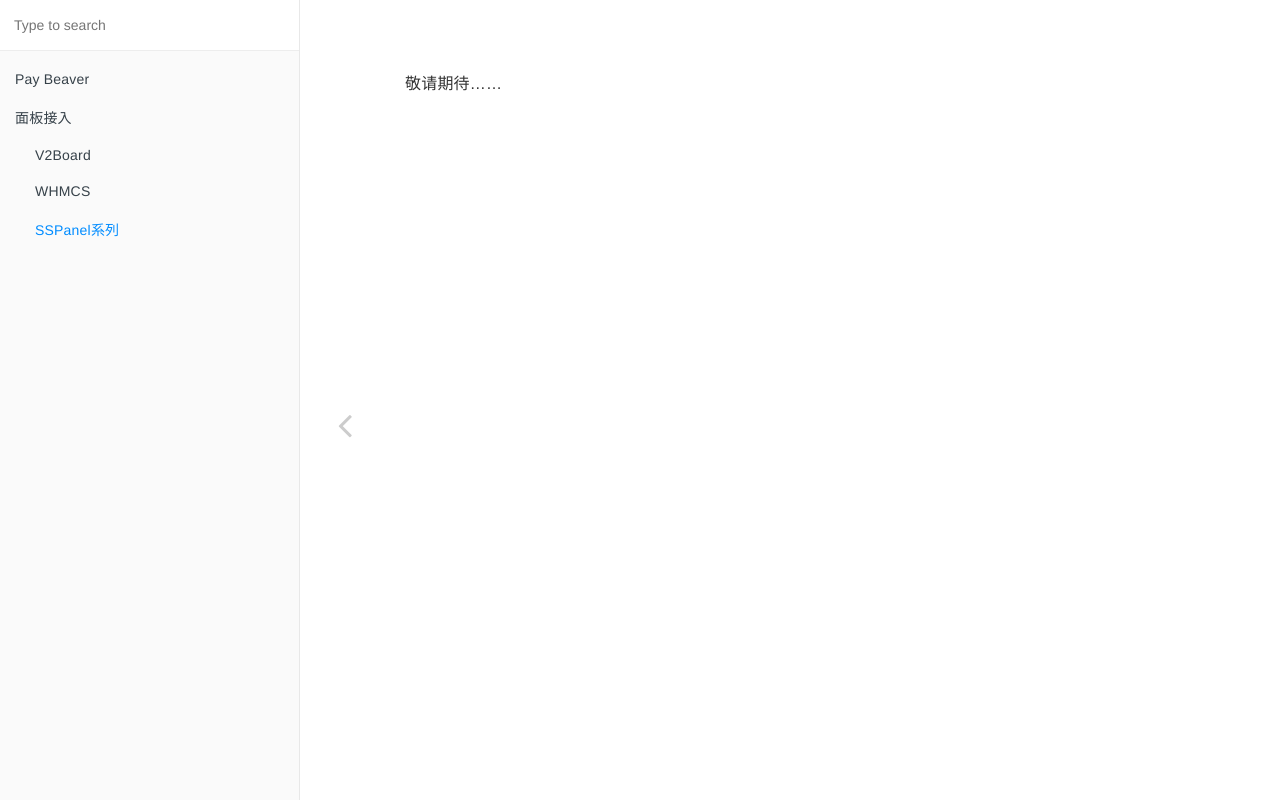
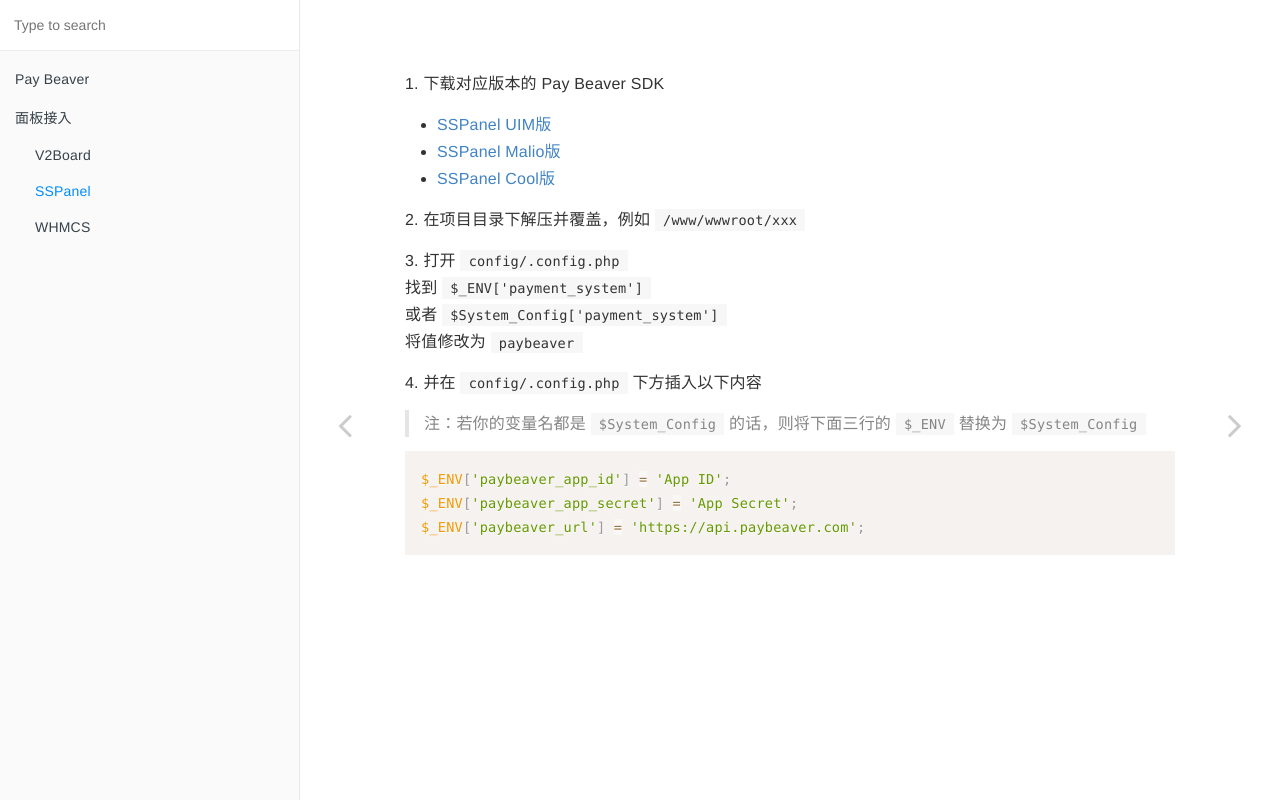
Before and after one commit to PayBeaver/docs, a plain HTML site: page sdk/sspanel.html in a window 1280 px wide. Drawn offline with Linux system fonts and the light colour scheme.

Commit message:
Add sspanel docs

```diff
--- a/sdk/sspanel.html
+++ b/sdk/sspanel.html
@@ -4,7 +4,7 @@
     <head>
         <meta charset="UTF-8">
         <meta content="text/html; charset=utf-8" http-equiv="Content-Type">
-        <title>SSPanel系列 · GitBook</title>
+        <title>SSPanel · GitBook</title>
         <meta http-equiv="X-UA-Compatible" content="IE=edge" />
         <meta name="description" content="">
         <meta name="generator" content="GitBook 3.2.3">
@@ -53,8 +53,10 @@
     <link rel="shortcut icon" href="../gitbook/images/favicon.ico" type="image/x-icon">
 
 
+    <link rel="next" href="whmcs.html" />
 
-    <link rel="prev" href="whmcs.html" />
+
+    <link rel="prev" href="v2board.html" />
 
 
     </head>
@@ -123,12 +125,12 @@
 
         </li>
 
-        <li class="chapter " data-level="1.2.2" data-path="whmcs.html">
+        <li class="chapter active" data-level="1.2.2" data-path="sspanel.html">
 
-                <a href="whmcs.html">
+                <a href="sspanel.html">
 
 
-                    WHMCS
+                    SSPanel
 
                 </a>
 
@@ -136,12 +138,12 @@
 
         </li>
 
-        <li class="chapter active" data-level="1.2.3" data-path="sspanel.html">
+        <li class="chapter " data-level="1.2.3" data-path="whmcs.html">
 
-                <a href="sspanel.html">
+                <a href="whmcs.html">
 
 
-                    SSPanel系列
+                    WHMCS
 
                 </a>
 
@@ -184,7 +186,7 @@
     <!-- Title -->
     <h1>
         <i class="fa fa-circle-o-notch fa-spin"></i>
-        <a href=".." >SSPanel系列</a>
+        <a href=".." >SSPanel</a>
     </h1>
 </div>
 
@@ -199,7 +201,25 @@
 
                                 <section class="normal markdown-section">
 
-                                <p>&#x656C;&#x8BF7;&#x671F;&#x5F85;&#x2026;&#x2026;</p>
+                                <p>1. &#x4E0B;&#x8F7D;&#x5BF9;&#x5E94;&#x7248;&#x672C;&#x7684; Pay Beaver SDK</p>
+<ul>
+<li><a href="paybeaver-sspanel-uim-abaf59e7.zip" target="_blank">SSPanel UIM&#x7248;</a></li>
+<li><a href="paybeaver-sspanel-malio-cbe7d459.zip" target="_blank">SSPanel Malio&#x7248;</a></li>
+<li><a href="paybeaver-sspanel-cool-32515e6d.zip" target="_blank">SSPanel Cool&#x7248;</a></li>
+</ul>
+<p>2. &#x5728;&#x9879;&#x76EE;&#x76EE;&#x5F55;&#x4E0B;&#x89E3;&#x538B;&#x5E76;&#x8986;&#x76D6;&#xFF0C;&#x4F8B;&#x5982; <code>/www/wwwroot/xxx</code></p>
+<p>3. &#x6253;&#x5F00; <code>config/.config.php</code><br>
+&#x627E;&#x5230; <code>$_ENV[&apos;payment_system&apos;]</code><br>
+&#x6216;&#x8005; <code>$System_Config[&apos;payment_system&apos;]</code> <br>
+&#x5C06;&#x503C;&#x4FEE;&#x6539;&#x4E3A; <code>paybeaver</code></p>
+<p>4. &#x5E76;&#x5728; <code>config/.config.php</code> &#x4E0B;&#x65B9;&#x63D2;&#x5165;&#x4EE5;&#x4E0B;&#x5185;&#x5BB9;</p>
+<blockquote>
+<p>&#x6CE8;&#xFF1A;&#x82E5;&#x4F60;&#x7684;&#x53D8;&#x91CF;&#x540D;&#x90FD;&#x662F; <code>$System_Config</code> &#x7684;&#x8BDD;&#xFF0C;&#x5219;&#x5C06;&#x4E0B;&#x9762;&#x4E09;&#x884C;&#x7684; <code>$_ENV</code> &#x66FF;&#x6362;&#x4E3A; <code>$System_Config</code></p>
+</blockquote>
+<pre class="language-"><code class="lang-php"><span class="token variable">$_ENV</span><span class="token punctuation">[</span><span class="token single-quoted-string string">&apos;paybeaver_app_id&apos;</span><span class="token punctuation">]</span> <span class="token operator">=</span> <span class="token single-quoted-string string">&apos;App ID&apos;</span><span class="token punctuation">;</span>
+<span class="token variable">$_ENV</span><span class="token punctuation">[</span><span class="token single-quoted-string string">&apos;paybeaver_app_secret&apos;</span><span class="token punctuation">]</span> <span class="token operator">=</span> <span class="token single-quoted-string string">&apos;App Secret&apos;</span><span class="token punctuation">;</span>
+<span class="token variable">$_ENV</span><span class="token punctuation">[</span><span class="token single-quoted-string string">&apos;paybeaver_url&apos;</span><span class="token punctuation">]</span> <span class="token operator">=</span> <span class="token single-quoted-string string">&apos;https://api.paybeaver.com&apos;</span><span class="token punctuation">;</span>
+</code></pre>
 
 
                                 </section>
@@ -227,10 +247,14 @@
 
 
 
-                <a href="whmcs.html" class="navigation navigation-prev navigation-unique" aria-label="Previous page: WHMCS">
+                <a href="v2board.html" class="navigation navigation-prev " aria-label="Previous page: V2Board">
                     <i class="fa fa-angle-left"></i>
                 </a>
 
+
+                <a href="whmcs.html" class="navigation navigation-next " aria-label="Next page: WHMCS">
+                    <i class="fa fa-angle-right"></i>
+                </a>
 
 
 
@@ -239,7 +263,7 @@
     <script>
         var gitbook = gitbook || [];
         gitbook.push(function() {
-            gitbook.page.hasChanged({"page":{"title":"SSPanel系列","level":"1.2.3","depth":2,"previous":{"title":"WHMCS","level":"1.2.2","depth":2,"path":"sdk/whmcs.md","ref":"sdk/whmcs.md","articles":[]},"dir":"ltr"},"config":{"gitbook":"*","theme":"default","variables":{},"plugins":["prism"],"pluginsConfig":{"prism":{},"highlight":{},"search":{},"lunr":{"maxIndexSize":1000000,"ignoreSpecialCharacters":false},"sharing":{"facebook":true,"twitter":true,"google":false,"weibo":false,"instapaper":false,"vk":false,"all":["facebook","google","twitter","weibo","instapaper"]},"fontsettings":{"theme":"white","family":"sans","size":2},"theme-default":{"styles":{"website":"styles/website.css","pdf":"styles/pdf.css","epub":"styles/epub.css","mobi":"styles/mobi.css","ebook":"styles/ebook.css","print":"styles/print.css"},"showLevel":false}},"structure":{"langs":"LANGS.md","readme":"README.md","glossary":"GLOSSARY.md","summary":"SUMMARY.md"},"pdf":{"pageNumbers":true,"fontSize":12,"fontFamily":"Arial","paperSize":"a4","chapterMark":"pagebreak","pageBreaksBefore":"/","margin":{"right":62,"left":62,"top":56,"bottom":56}},"styles":{"website":"website.css"}},"file":{"path":"sdk/sspanel.md","mtime":"2020-11-19T09:41:14.897Z","type":"markdown"},"gitbook":{"version":"3.2.3","time":"2020-11-19T15:32:02.381Z"},"basePath":"..","book":{"language":""}});
+            gitbook.page.hasChanged({"page":{"title":"SSPanel","level":"1.2.2","depth":2,"next":{"title":"WHMCS","level":"1.2.3","depth":2,"path":"sdk/whmcs.md","ref":"sdk/whmcs.md","articles":[]},"previous":{"title":"V2Board","level":"1.2.1","depth":2,"path":"sdk/v2board.md","ref":"sdk/v2board.md","articles":[]},"dir":"ltr"},"config":{"gitbook":"*","theme":"default","variables":{},"plugins":["prism"],"pluginsConfig":{"prism":{},"highlight":{},"search":{},"lunr":{"maxIndexSize":1000000,"ignoreSpecialCharacters":false},"sharing":{"facebook":true,"twitter":true,"google":false,"weibo":false,"instapaper":false,"vk":false,"all":["facebook","google","twitter","weibo","instapaper"]},"fontsettings":{"theme":"white","family":"sans","size":2},"theme-default":{"styles":{"website":"styles/website.css","pdf":"styles/pdf.css","epub":"styles/epub.css","mobi":"styles/mobi.css","ebook":"styles/ebook.css","print":"styles/print.css"},"showLevel":false}},"structure":{"langs":"LANGS.md","readme":"README.md","glossary":"GLOSSARY.md","summary":"SUMMARY.md"},"pdf":{"pageNumbers":true,"fontSize":12,"fontFamily":"Arial","paperSize":"a4","chapterMark":"pagebreak","pageBreaksBefore":"/","margin":{"right":62,"left":62,"top":56,"bottom":56}},"styles":{"website":"website.css"}},"file":{"path":"sdk/sspanel.md","mtime":"2020-12-06T16:41:22.682Z","type":"markdown"},"gitbook":{"version":"3.2.3","time":"2020-12-06T16:45:36.214Z"},"basePath":"..","book":{"language":""}});
         });
     </script>
 </div>
```
Also changed, not shown: index.html (+7 -7 lines), sdk/v2board.html (+9 -9 lines), sdk/whmcs.html (+9 -15 lines), search_index.json (+1 -1 lines), 3 other files.
